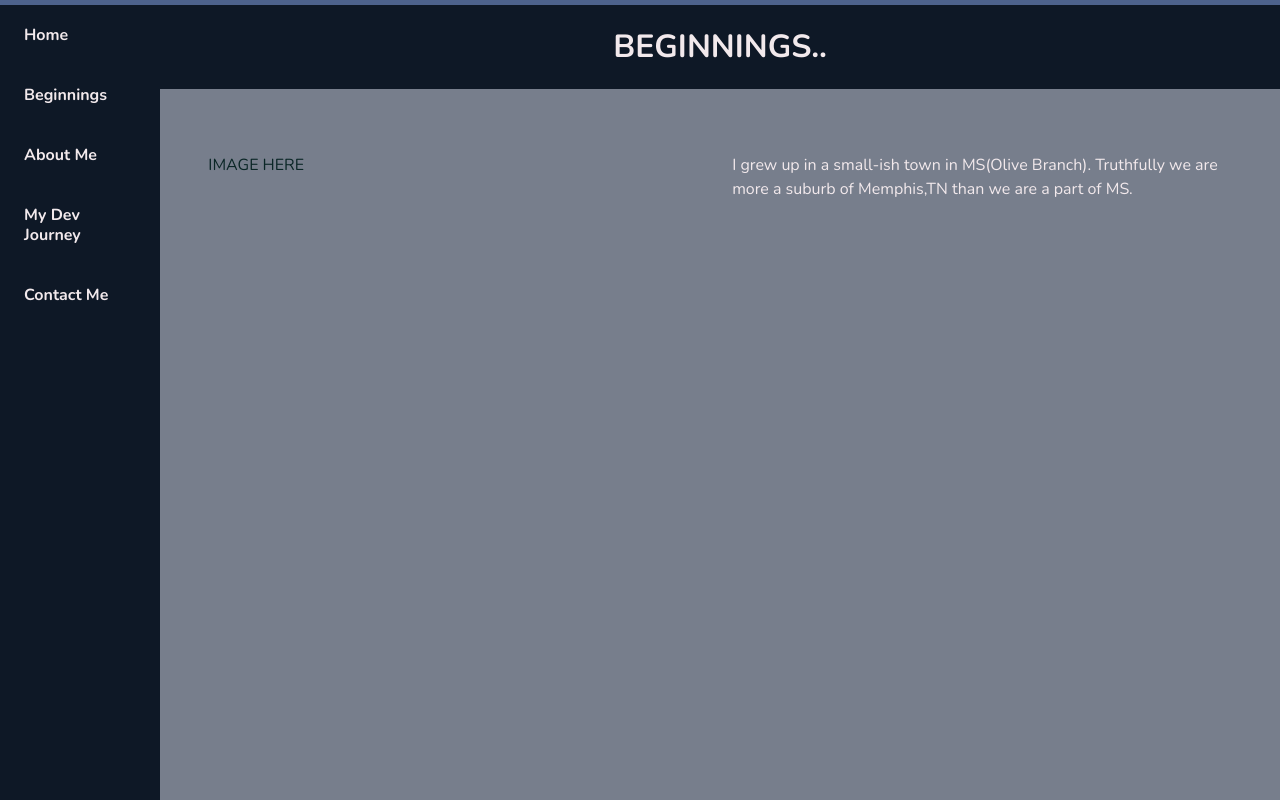
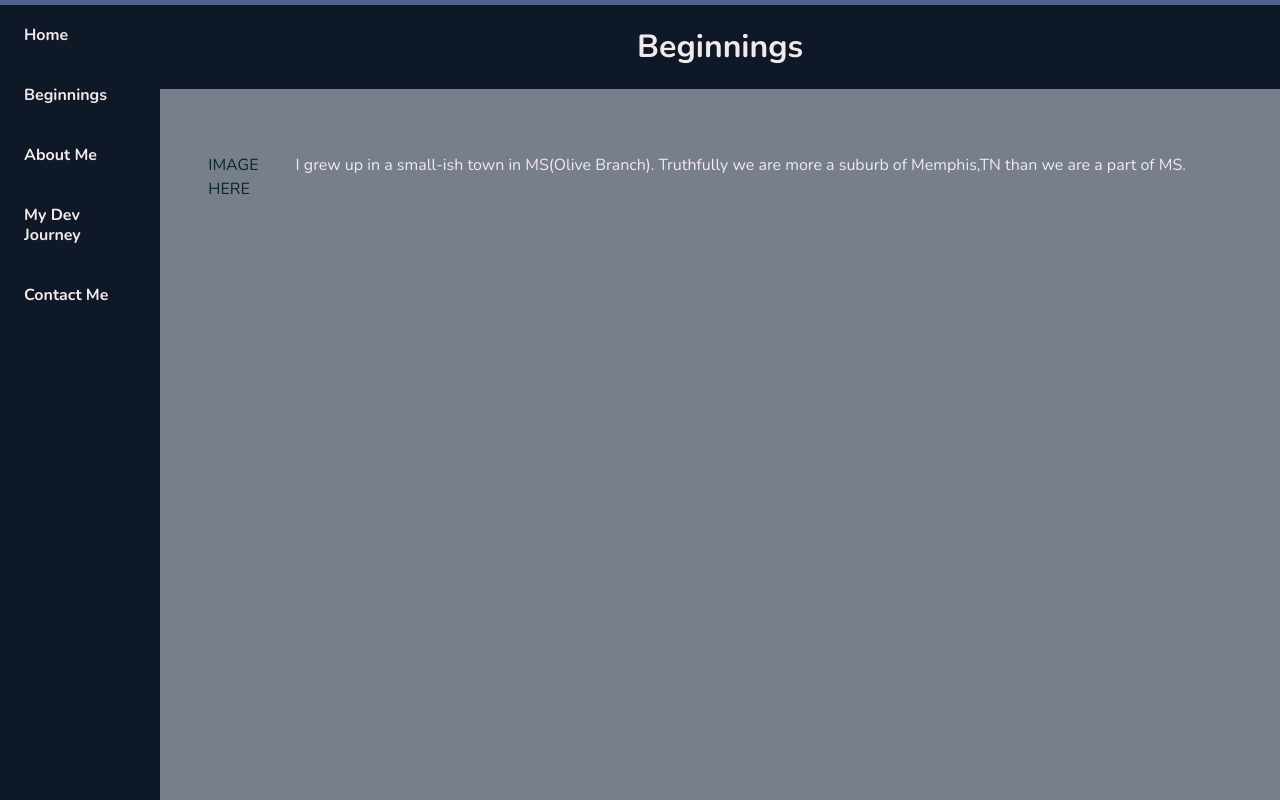
Before and after one commit to jwosborn/Website, a React (Create React App) app: page /beginnings in a window 1280 px wide. Built offline with nearby package versions, Linux system fonts and the light colour scheme.

Commit message:
beginnings changes

```diff
--- a/src/components/beginnings.js
+++ b/src/components/beginnings.js
@@ -4,11 +4,11 @@ function Beginnings() {
   return (
     <div className="box">
       <div className="hero is-small">
-        <span className="hero-body title">BEGINNINGS..</span>
+        <span className="hero-body title">Beginnings</span>
       </div>
       <div className="section">
         <div className="columns">
-          <div className="column">
+          <div className="column is-1">
             <div className="image">IMAGE HERE</div>
           </div>
           <div className="column">
```
